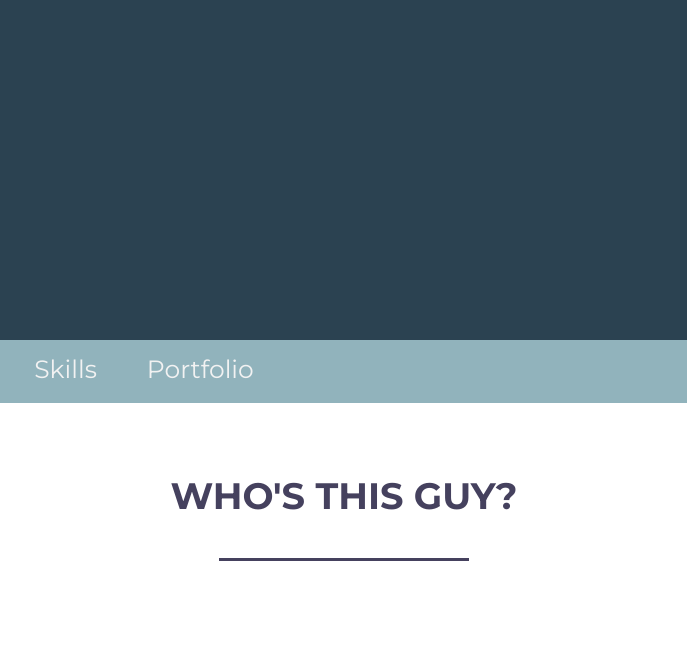
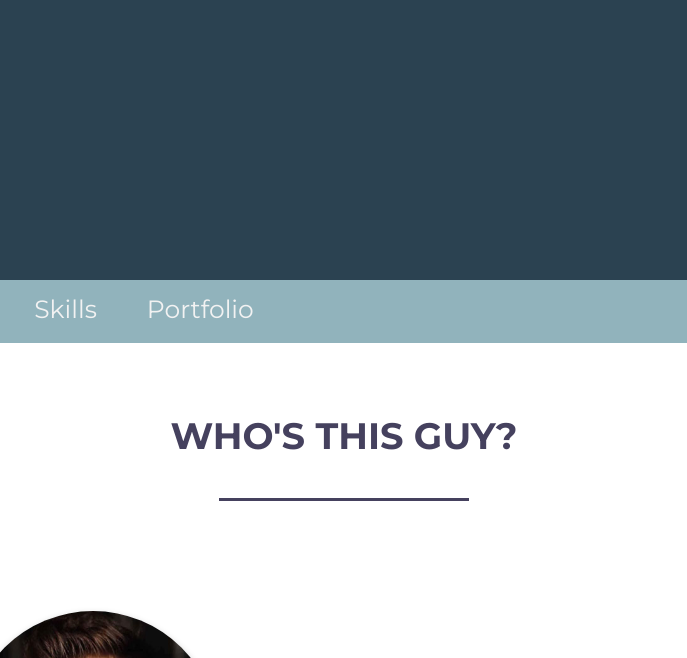
Before and after one commit to NikosPardalis/my-portfolio, a website: page views/index.html in a window 1280 px wide. Shown: the part 520-1178 px from the top of the page, without its empty margins (296-983 px from the left). Drawn offline with nearby package versions, Linux system fonts and the light colour scheme; files whose address does not match are found by name.

Commit message:
css optimizations

```diff
--- a/public/app.css
+++ b/public/app.css
@@ -1,21 +1,21 @@
-/** {*/
-/*	margin: 0;*/
-/*	padding: 0;*/
-/*	box-sizing: border-box;*/
-/*}*/
+* {
+	margin: 0;
+	padding: 0;
+	box-sizing: border-box;
+}
 
 body, html { overflow-x:hidden; }
 
-html, body, div,
-h1, h2, h3, h4, h5, h6,
-p, blockquote, pre, dl, dt, dd, ol, ul, li, hr,
-fieldset, form, label, legend, th, td,
-article, aside, figure, footer, header, hgroup, menu, nav, section,
-summary, hgroup {
-  margin: 0;
-  padding: 0;
-  border: 0;
-}
+/*html, body, div,*/
+/*h1, h2, h3, h4, h5, h6,*/
+/*p, blockquote, pre, dl, dt, dd, ol, ul, li, hr,*/
+/*fieldset, form, label, legend, th, td,*/
+/*article, aside, figure, footer, header, hgroup, menu, nav, section,*/
+/*summary, hgroup {*/
+/*  margin: 0;*/
+/*  padding: 0;*/
+/*  border: 0;*/
+/*}*/
 
 html {
 	font: normal 16px montserrat;
```
